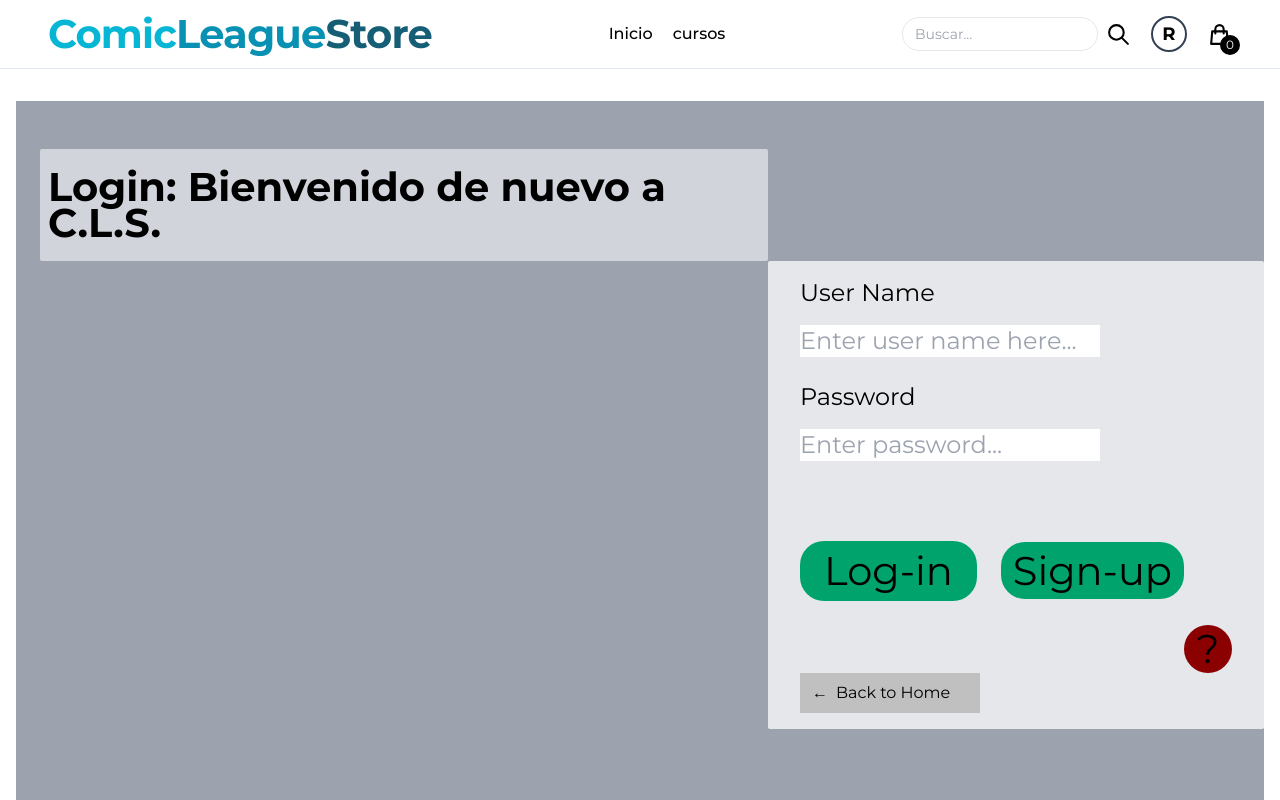
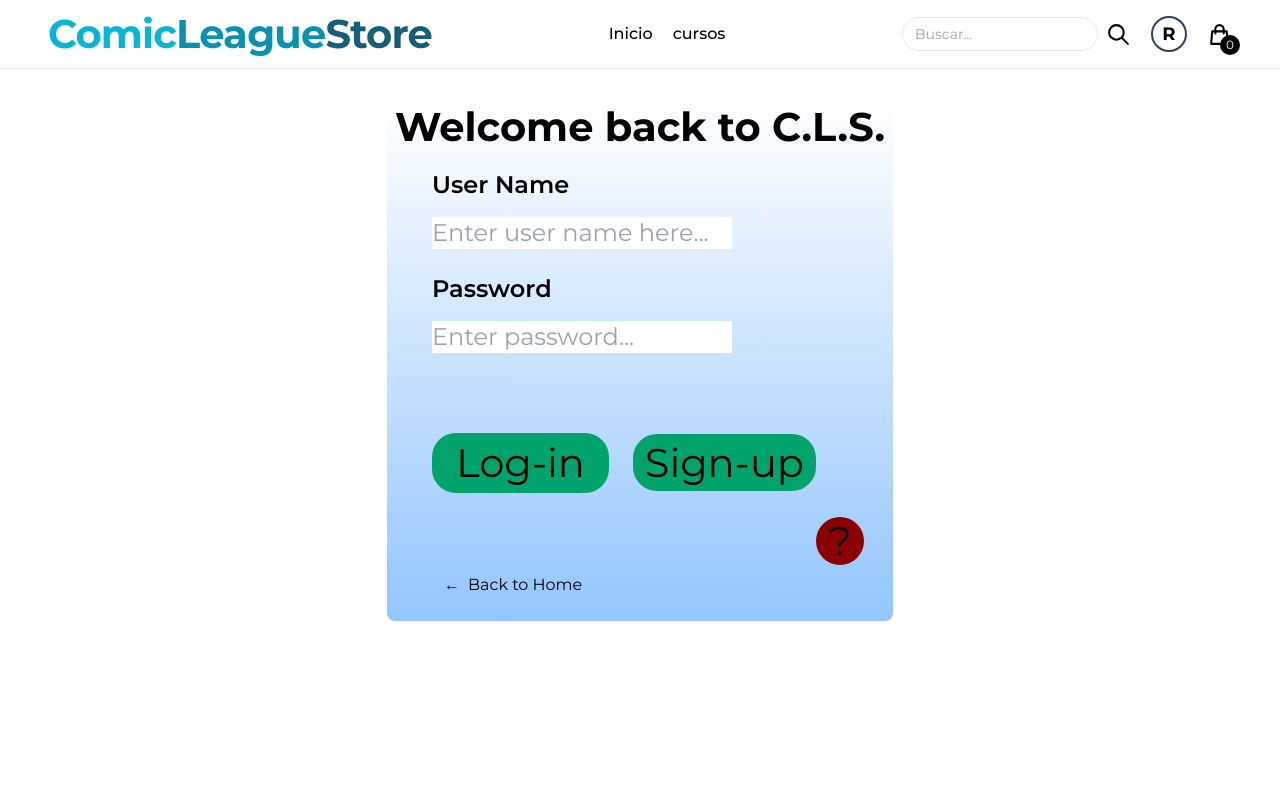
Before and after one commit to atuning120/proyectoIntegradorSoftware, a React (Vite) app in the folder comics-leagues-store/: page /login in a window 1280 px wide. Shown: the top 800 px of the page. Built offline with nearby package versions, Linux system fonts and the light colour scheme.

Commit message:
mejoras visuales en login

```diff
--- a/comics-leagues-store/src/components/BackButton.jsx
+++ b/comics-leagues-store/src/components/BackButton.jsx
@@ -14,7 +14,6 @@ const BackButton = ({ to, destination }) => {
             style={{
                 display: 'flex',
                 alignItems: 'center',
-                background: 'silver',
                 cursor: 'pointer',
                 width: '180px', // Set width to auto or specific size
                 height: '40px', // Set a fixed height
@@ -23,7 +22,7 @@ const BackButton = ({ to, destination }) => {
             }}
 
             onClick={handleClick} >
-                <button style={{ display: 'flex', background: 'silver', cursor: 'pointer' }}>
+                <button style={{ display: 'flex', cursor: 'pointer' }}>
                     <span style={{ marginRight: '8px' }}>&#8592;</span>
                     {label}
                 </button>
--- a/comics-leagues-store/src/pages/Login.jsx
+++ b/comics-leagues-store/src/pages/Login.jsx
@@ -110,14 +110,15 @@ const Login = () => {
     };
 
     return (
-        <div className='bg-gray-400 min-h-screen flex justify-center relative'>
-            <h1 className='text-3xl text-black  font-bold bg-gray-300 py-5 px-2 mt-12 mb-auto rounded-sm ml-6'>
-                Login: Bienvenido de nuevo a C.L.S.
+        <div className='flex flex-col items-center w-full h-screen'>
+        <div className='relative bg-gradient-to-t from-blue-300 to-transparent p-2 rounded-lg flex flex-col items-center'>
+            <h1 className='text-3xl text-black font-bold max-w-[800px] max-h-[100px]'>
+            Welcome back to C.L.S.
             </h1>
-            <form className='mr-auto bg-gray-200 px-8 py-4 mb-auto mt-40 rounded-sm'>
-                <div className='parametros para iniciar sesion'>
+            <form className='px-4 py-2 mt-4 w-full max-w-md'>
+                <div className=''>
                     <div className='usuario'>
-                            <label htmlFor='user' className='text-black text-2xl'>User Name</label>
+                            <label htmlFor='user' className='text-black text-2xl font-semibold'>User Name</label>
                             <br></br>
                             <input
                                 placeholder='Enter user name here...'
@@ -131,7 +132,7 @@ const Login = () => {
                     </div>
                     <br></br>
                     <div className='password'>
-                        <label htmlFor='password' className='text-black text-2xl'>Password</label>
+                        <label htmlFor='password' className='text-black text-2xl font-semibold'>Password</label>
                         <br></br>
                         <input
                             placeholder="Enter password..."
@@ -203,15 +204,16 @@ const Login = () => {
                 </div>
                 </form>
 
+        </div>
                 {errors.length > 0 && (
-                    <ul className={`error-list text-black text-2xl absolute top-48 left-48 bg-gray-200 p-4 w-1/4 rounded-sm`}style={{maxHeight:'600px',overflowY:'auto'}}>
+                    <ul className={`error-list text-black text-2xl bg-gradient-to-t from-red-600 to-transparent p-4 rounded-xl`}style={{maxHeight:'600px',overflowY:'auto'}}>
                         {errors.map((error, index) => (
                             <li key={index} className='error-item'>{error}</li>
 
                         ))}
                     </ul>
                     )}
-        </div>
+    </div>
     );
 };
 
--- a/comics-leagues-store/src/pages/Signup.jsx
+++ b/comics-leagues-store/src/pages/Signup.jsx
@@ -126,8 +126,8 @@ const Signup = () => {
 
 
     return(
-        <div className='bg-gray-400 min-h-screen flex justify-center'>
-            <h1 className='text-3xl text-black  font-bold bg-gray-300 py-5 px-2 mt-12 mb-auto rounded-sm ml-6'>
+        <div className='bg-gradient-to-t from-gray-200 to-transparent min-h-screen flex justify-center -mt-16'>
+            <h1 className='text-3xl text-black  font-bold bg-gradient-to-t from-gray-300 to-transparent py-5 px-2 mt-12 mb-auto rounded-sm ml-6'>
                 Sign-up: create your account
             </h1>
             <form className='mr-auto bg-gray-200 px-8 py-4 mb-auto mt-36 rounded-sm'>
@@ -287,7 +287,7 @@ const Signup = () => {
                 </div>
             </form>
                         {errors.length > 0 && (
-                    <ul className={`error-list text-black text-2xl absolute top-60 left-60 bg-gray-200 p-4 w-1/4 rounded-sm`}style={{maxHeight:'600px',overflowY:'auto'}}>
+                    <ul className={`error-list text-black text-2xl absolute top-60 left-60 bg-gradient-to-t from-red-800 to-transparent p-4 w-1/4 rounded-sm`}style={{maxHeight:'600px',overflowY:'auto'}}>
                         {errors.map((error, index) => (
                             <li key={index} className='error-item'>{error}</li>
 
```
